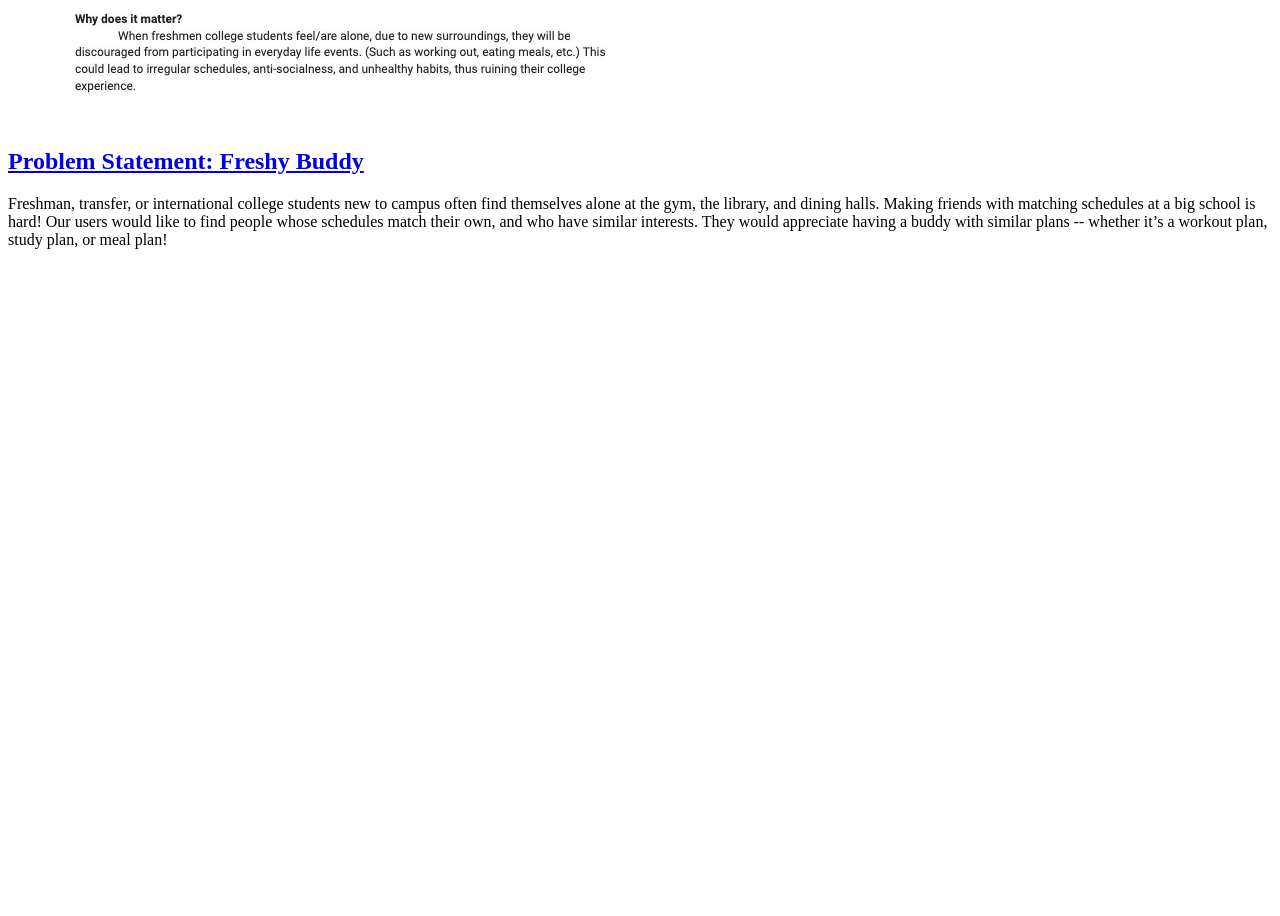
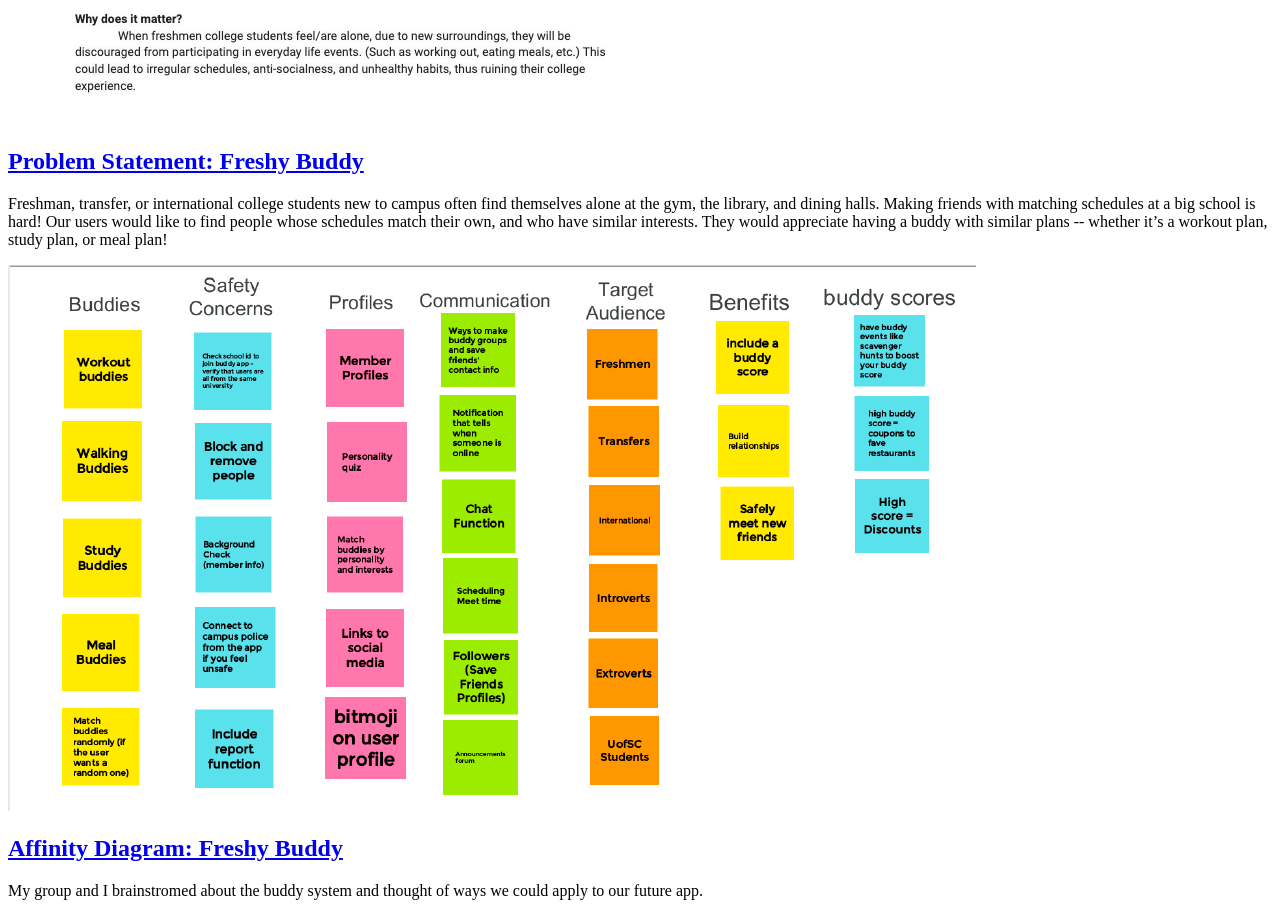
Before and after one commit to Aphan9561/Aphan9561.github.io, a plain HTML site: page index.html in a window 1280 px wide. Shown: the part 500-1416 px from the top of the page. Before the commit the page ends 800 px from the top, so only its background shows below. Drawn offline with Linux system fonts and the light colour scheme.

Commit message:
Add files via upload

```diff
--- a/index.html
+++ b/index.html
@@ -6,14 +6,26 @@
     <body>
         <h1>Anna Phan's CSCE 190 Site</h1>
 
+        <!--Problem Statement Assignment-->
         <section class="assignment">
-            <a href="files/Problem Statement .pdf"><img src="images/problem-statement.png"></a>
+            <a href="files/problem-statement .pdf .pdf"><img src="images/problem-statement.png"></a>
             <section class="ass-details">
-                <a href="files/Problem Statement .pdf"><h2>Problem Statement: Freshy Buddy</h2></a>
+                <a href="files/problem-statement .pdf"><h2>Problem Statement: Freshy Buddy</h2></a>
                 <p>
                     Freshman, transfer, or international college students new to campus often find themselves alone at the gym, the library, and dining halls. Making friends with matching schedules at a big school is hard! Our users would like to find people whose schedules match their own, and who have similar interests. They would appreciate having a buddy with similar plans -- whether it’s a workout plan, study plan, or meal plan!
                 </p>
             </section>
         </section>
+
+        <!--Affinity Diagram Assignment-->
+        <section class="assignment">
+            <a href="files/affinity-diagram.pdf"><img src="images/affinity-diagram.png"></a>
+            <section class="ass-details">
+                <a href="files/affinity-diagram.pdf"><h2>Affinity Diagram: Freshy Buddy</h2></a>
+                <p>
+                    My group and I brainstromed about the buddy system and thought of ways we could apply to our future app.
+                </p>
+            </section>
+        </section>
     </body>
 </html>
```
Also changed, not shown: images/affinity-diagram.png (added), 2 other files.
